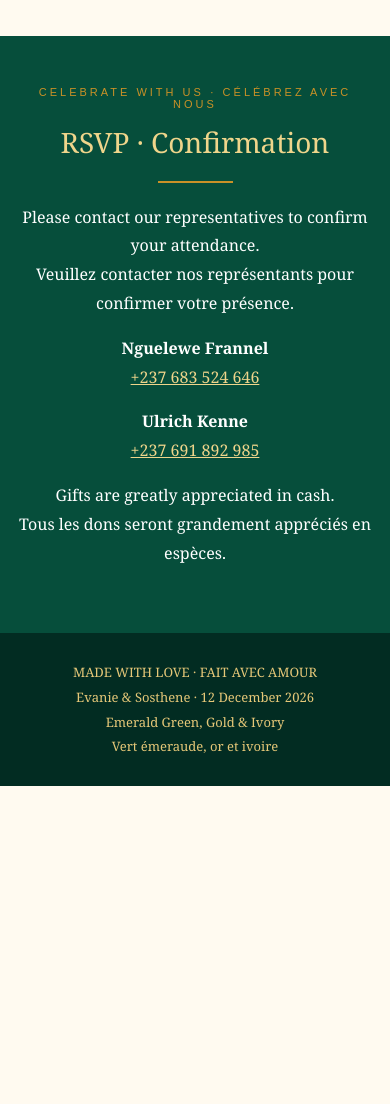
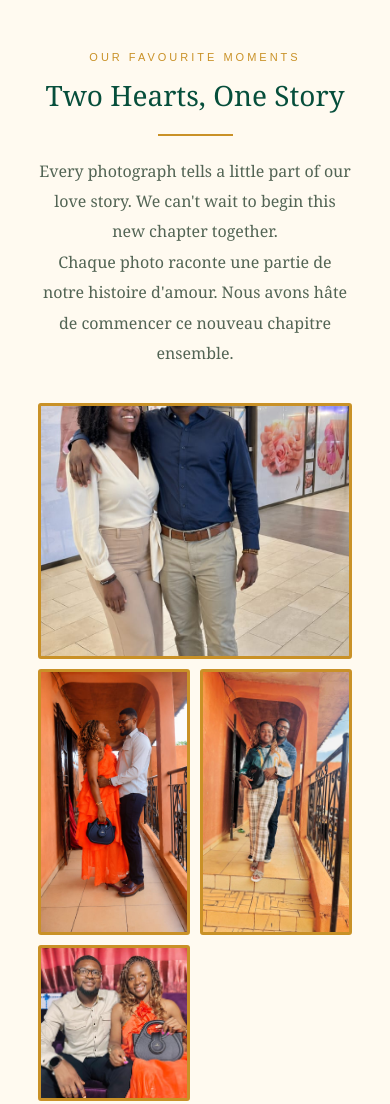
Before and after one commit to Nezybel/our-wedding, a plain HTML site: page index.html in a window 390 px wide. Shown: the part 5160-6264 px from the top of the page. Before the commit the page ends 5946 px from the top, so only its background shows below. Drawn offline with Linux system fonts and the light colour scheme.

Commit message:
Update index.html

```diff
--- a/index.html
+++ b/index.html
@@ -391,6 +391,72 @@
     background-position: center center;
   }
 }
+
+/* Elegant couple photo gallery */
+.couple-gallery {
+  background: #fffaf0;
+  padding: 65px 20px;
+}
+
+.couple-gallery-intro {
+  max-width: 650px;
+  margin: 0 auto 35px;
+  line-height: 1.9;
+  color: #526454;
+}
+
+.couple-gallery-grid {
+  display: grid;
+  grid-template-columns: repeat(2, minmax(0, 1fr));
+  gap: 16px;
+  max-width: 950px;
+  margin: 35px auto 0;
+}
+
+.couple-gallery-item {
+  overflow: hidden;
+  border: 3px solid #c99127;
+  background: #f1ead8;
+  border-radius: 3px;
+  min-height: 220px;
+}
+
+.couple-gallery-item img {
+  display: block;
+  width: 100%;
+  height: 100%;
+  min-height: 220px;
+  object-fit: cover;
+  transition: transform 0.4s ease;
+}
+
+.couple-gallery-item:hover img {
+  transform: scale(1.04);
+}
+
+.couple-gallery-item:first-child {
+  grid-column: span 2;
+}
+
+.couple-gallery-item:first-child img {
+  height: 420px;
+}
+
+@media (max-width: 600px) {
+  .couple-gallery-grid {
+    gap: 10px;
+  }
+
+  .couple-gallery-item,
+  .couple-gallery-item img {
+    min-height: 150px;
+  }
+
+  .couple-gallery-item:first-child img {
+    height: 250px;
+  }
+}
+
   </style>
 </head>
 
@@ -615,6 +681,50 @@
   </p>
 </div>
 
+<div class="couple-gallery">
+  <div class="eyebrow">Our favourite moments</div>
+
+  <h2 class="section-title">
+    Two Hearts, One Story
+  </h2>
+
+  <div class="gold-line"></div>
+
+  <p class="couple-gallery-intro">
+    Every photograph tells a little part of our love story.
+    We can't wait to begin this new chapter together.
+    <br>
+    Chaque photo raconte une partie de notre histoire d'amour.
+    Nous avons hâte de commencer ce nouveau chapitre ensemble.
+  </p>
+
+  <div class="couple-gallery-grid">
+    <div class="couple-gallery-item">
+      <img src="images/couple1.jpeg"
+           alt="Evanie and Sosthene together"
+           loading="lazy">
+    </div>
+
+    <div class="couple-gallery-item">
+      <img src="images/couple2.jpeg"
+           alt="A special moment for the couple"
+           loading="lazy">
+    </div>
+
+    <div class="couple-gallery-item">
+      <img src="images/couple3.jpeg"
+           alt="A treasured memory of the couple"
+           loading="lazy">
+    </div>
+
+    <div class="couple-gallery-item">
+      <img src="images/couple4.jpeg"
+           alt="Evanie and Sosthene's love story"
+           loading="lazy">
+    </div>
+  </div>
+</div>
+
     </section>
 
     <section class="contact">
```
